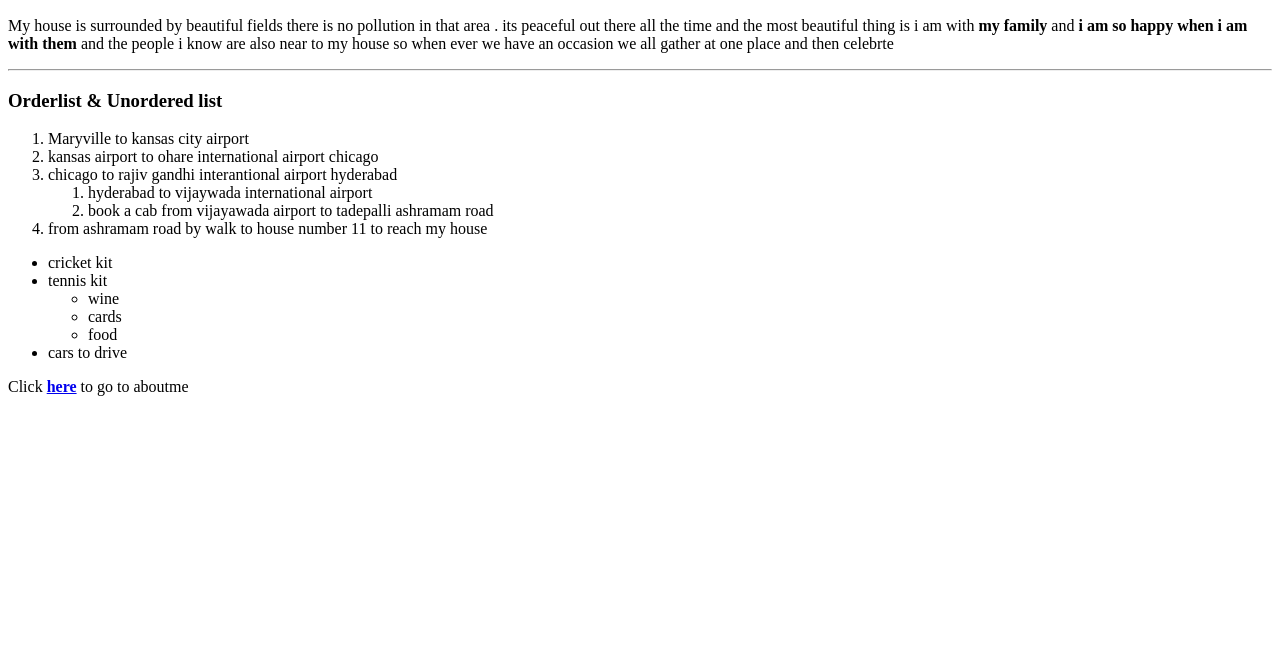
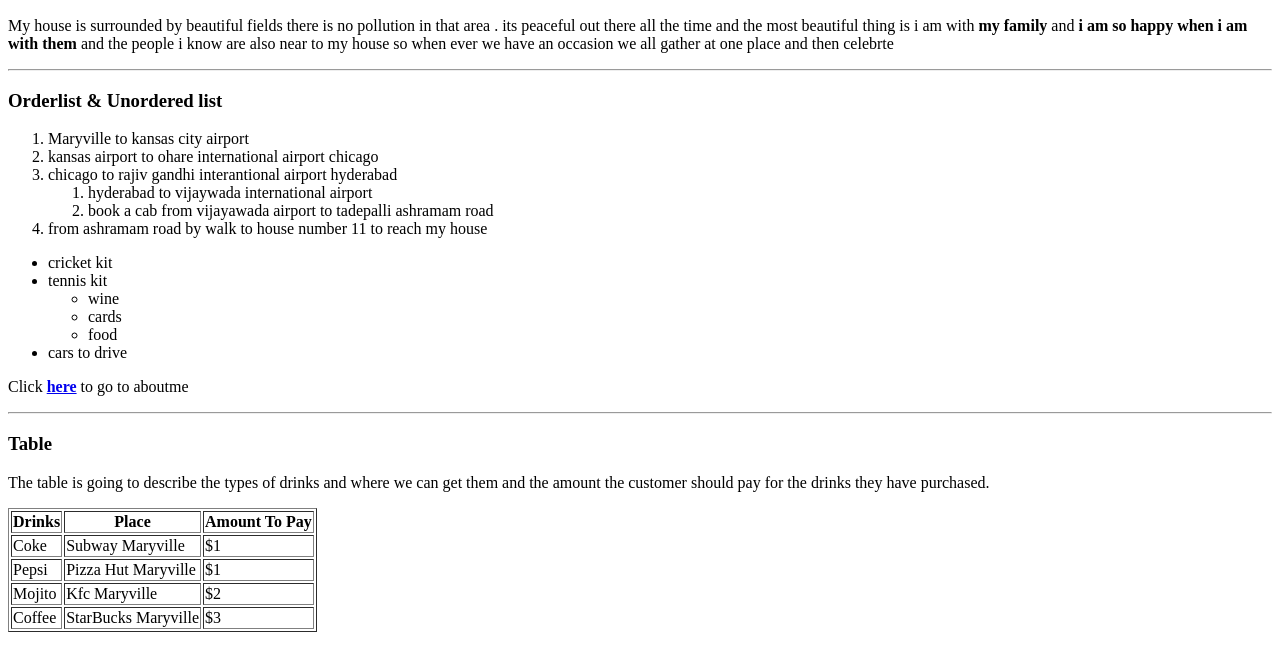
Before and after one commit to 44-563-WebApps-F21/webapps-f21-assignment-3-srikanth4569, a plain HTML site: page index.html in a window 1280 px wide. Shown: the part 110-778 px from the top of the page. Drawn offline with Linux system fonts and the light colour scheme.

Commit message:
table added to index.html

```diff
--- a/index.html
+++ b/index.html
@@ -33,5 +33,39 @@
         <li> cars to drive </li>
    </ul>
 <p>Click <a href="aboutme.html"><strong>here</strong></a> to go to aboutme</p>
+<hr>
+<h3>Table</h3>
+
+<p>
+    The table is going to describe the types of drinks and where we can get them and the amount the customer should pay for the drinks they have purchased.<br></p>
+<table border="1">
+    <tr>
+        <th> Drinks </th>
+        <th> Place </th>
+        <th> Amount To Pay </th>
+    </tr>
+    <tr>
+
+        <td> Coke </td>
+        <td> Subway Maryville </td>
+        <td> $1 </td>
+    </tr>
+    <tr>
+        <td> Pepsi </td>
+        <td> Pizza Hut Maryville </td>
+        <td> $1 </td>
+    </tr>
+    <tr>
+        <td> Mojito </td>
+        <td> Kfc Maryville </td>
+        <td> $2 </td>
+    </tr>
+    <tr>
+        <td> Coffee </td>
+        <td> StarBucks Maryville </td>
+        <td> $3 </td>
+    </tr>
+
+</table>
 </body>
 </html>
```
